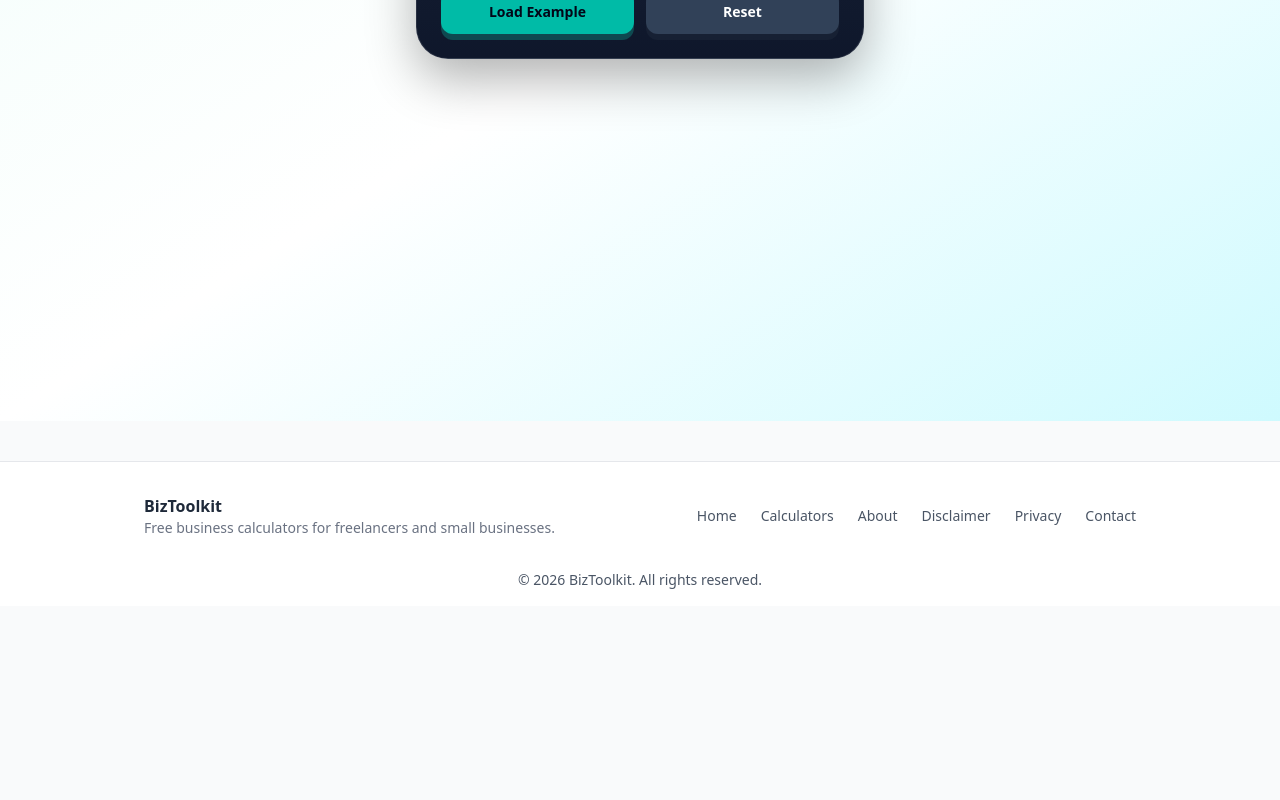
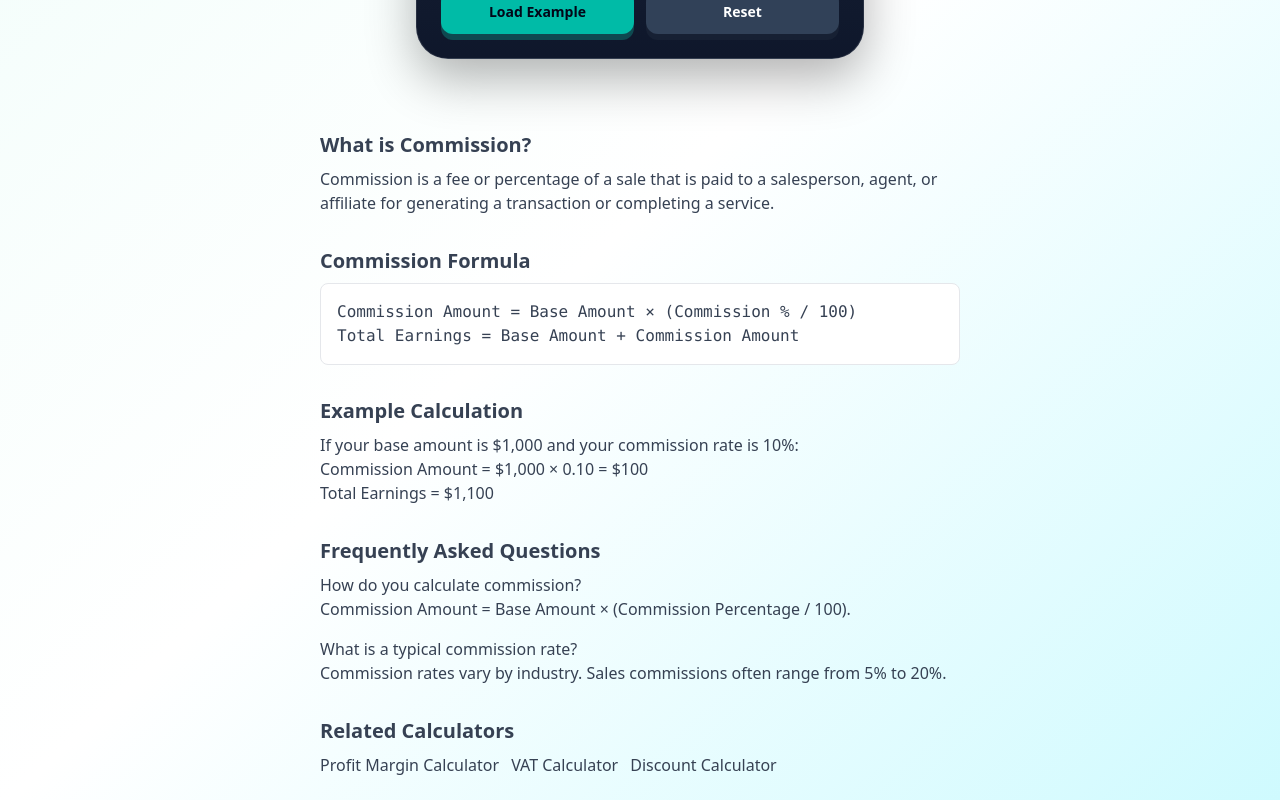
Before and after one commit to wakilmustaqeem/biztoolkit, a Next.js app: page /commission-calculator in a window 1280 px wide. Shown: the part 460-1260 px from the top of the page. Before the commit the page ends 1066 px from the top, so only its background shows below. Built offline with nearby package versions, Linux system fonts and the light colour scheme.

Commit message:
Improve Commission Calculator SEO Content
improve commission calculator SEO content

```diff
--- a/app/commission-calculator/page.tsx
+++ b/app/commission-calculator/page.tsx
@@ -1,6 +1,113 @@
 import type { Metadata } from "next";
+import Link from "next/link";
 import CommissionCalculator from "./commission-calculator";
-export const metadata: Metadata = { title: "Commission Calculator – Calculate Commission", description: "Free commission calculator to compute commission amount and total earnings from a base amount and commission percentage.", alternates: { canonical: "/commission-calculator" }, openGraph: { title: "Commission Calculator – Calculate Commission", description: "Calculate commission amount and total earnings instantly with our free commission calculator.", url: "https://biztoolkit-ashy.vercel.app/commission-calculator", type: "website" } };
-const webAppJsonLd = { "@context": "https://schema.org", "@type": "WebApplication", name: "Commission Calculator", url: "https://biztoolkit-ashy.vercel.app/commission-calculator", applicationCategory: "BusinessApplication", operatingSystem: "Web", description: "Calculate commission amount and total earnings from a base amount and commission percentage.", offers: { "@type": "Offer", price: "0", priceCurrency: "USD" } };
-const faqJsonLd = { "@context": "https://schema.org", "@type": "FAQPage", mainEntity: [{ "@type": "Question", name: "How do you calculate commission?", acceptedAnswer: { "@type": "Answer", text: "Commission Amount = Base Amount × (Commission Percentage / 100). Total Earnings = Base Amount + Commission Amount." } }, { "@type": "Question", name: "What is a typical commission rate?", acceptedAnswer: { "@type": "Answer", text: "Commission rates vary by industry. Sales commissions often range from 5% to 20%, but it depends on the role and product." } }] };
-export default function CommissionCalculatorPage() { return <main className="min-h-screen bg-gradient-to-br from-teal-50 via-white to-cyan-100 py-8"><script type="application/ld+json" dangerouslySetInnerHTML={{ __html: JSON.stringify(webAppJsonLd) }} /><script type="application/ld+json" dangerouslySetInnerHTML={{ __html: JSON.stringify(faqJsonLd) }} /><CommissionCalculator /></main>; }
+
+export const metadata: Metadata = {
+  title: "Commission Calculator – Calculate Commission",
+  description:
+    "Free commission calculator to compute commission amount and total earnings from a base amount and commission percentage.",
+  alternates: { canonical: "/commission-calculator" },
+  openGraph: {
+    title: "Commission Calculator – Calculate Commission",
+    description:
+      "Calculate commission amount and total earnings instantly with our free commission calculator.",
+    url: "https://biztoolkit-ashy.vercel.app/commission-calculator",
+    type: "website",
+  },
+};
+
+const webAppJsonLd = {
+  "@context": "https://schema.org",
+  "@type": "WebApplication",
+  name: "Commission Calculator",
+  url: "https://biztoolkit-ashy.vercel.app/commission-calculator",
+  applicationCategory: "BusinessApplication",
+  operatingSystem: "Web",
+  description:
+    "Calculate commission amount and total earnings from a base amount and commission percentage.",
+  offers: { "@type": "Offer", price: "0", priceCurrency: "USD" },
+};
+
+const faqJsonLd = {
+  "@context": "https://schema.org",
+  "@type": "FAQPage",
+  mainEntity: [
+    {
+      "@type": "Question",
+      name: "How do you calculate commission?",
+      acceptedAnswer: {
+        "@type": "Answer",
+        text: "Commission Amount = Base Amount × (Commission Percentage / 100). Total Earnings = Base Amount + Commission Amount.",
+      },
+    },
+    {
+      "@type": "Question",
+      name: "What is a typical commission rate?",
+      acceptedAnswer: {
+        "@type": "Answer",
+        text: "Commission rates vary by industry. Sales commissions often range from 5% to 20%, but it depends on the role and product.",
+      },
+    },
+  ],
+};
+
+export default function CommissionCalculatorPage() {
+  return (
+    <main className="min-h-screen bg-gradient-to-br from-teal-50 via-white to-cyan-100 py-8">
+      <script type="application/ld+json" dangerouslySetInnerHTML={{ __html: JSON.stringify(webAppJsonLd) }} />
+      <script type="application/ld+json" dangerouslySetInnerHTML={{ __html: JSON.stringify(faqJsonLd) }} />
+
+      <CommissionCalculator />
+
+      <div className="max-w-2xl mx-auto px-4 mt-10 space-y-8 text-gray-700">
+        <section>
+          <h2 className="text-xl font-semibold mb-2">What is Commission?</h2>
+          <p>Commission is a fee or percentage of a sale that is paid to a salesperson, agent, or affiliate for generating a transaction or completing a service.</p>
+        </section>
+
+        <section>
+          <h2 className="text-xl font-semibold mb-2">Commission Formula</h2>
+          <div className="bg-white border border-gray-200 rounded-lg p-4 my-2 font-mono">
+            Commission Amount = Base Amount × (Commission % / 100)
+            <br />
+            Total Earnings = Base Amount + Commission Amount
+          </div>
+        </section>
+
+        <section>
+          <h2 className="text-xl font-semibold mb-2">Example Calculation</h2>
+          <p>
+            If your base amount is $1,000 and your commission rate is 10%:
+            <br />
+            Commission Amount = $1,000 × 0.10 = $100
+            <br />
+            Total Earnings = $1,100
+          </p>
+        </section>
+
+        <section>
+          <h2 className="text-xl font-semibold mb-2">Frequently Asked Questions</h2>
+          <div className="space-y-4">
+            <div>
+              <h3 className="font-medium">How do you calculate commission?</h3>
+              <p>Commission Amount = Base Amount × (Commission Percentage / 100).</p>
+            </div>
+            <div>
+              <h3 className="font-medium">What is a typical commission rate?</h3>
+              <p>Commission rates vary by industry. Sales commissions often range from 5% to 20%.</p>
+            </div>
+          </div>
+        </section>
+
+        <section>
+          <h2 className="text-xl font-semibold mb-2">Related Calculators</h2>
+          <div className="flex flex-wrap gap-3">
+            <Link href="/profit-margin-calculator" className="text-blue-600 hover:underline">Profit Margin Calculator</Link>
+            <Link href="/vat-calculator" className="text-blue-600 hover:underline">VAT Calculator</Link>
+            <Link href="/discount-calculator" className="text-blue-600 hover:underline">Discount Calculator</Link>
+          </div>
+        </section>
+      </div>
+    </main>
+  );
+}
```
